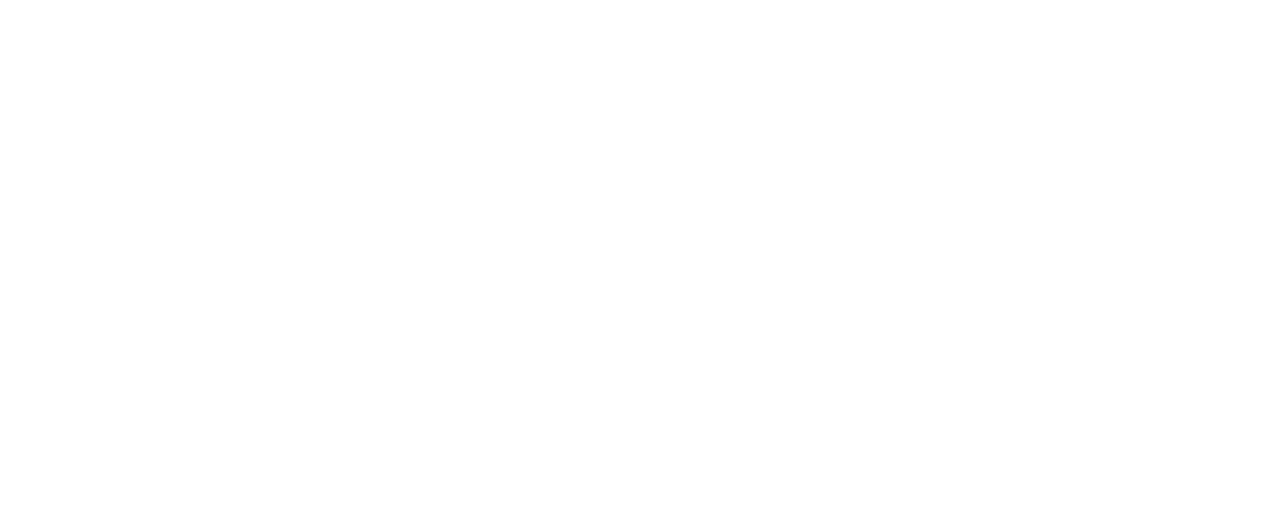
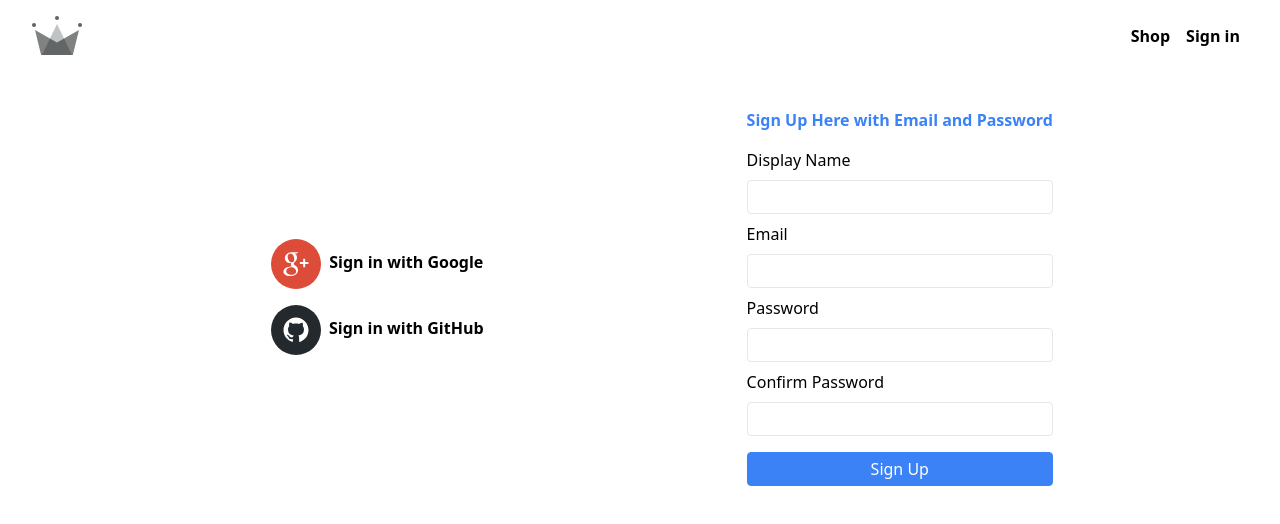
Before and after one commit to rhryansu/crwn-clothing, a React (Create React App) app: page /sign-in in a window 1280 px wide. Before the commit this address had no page. Shown: the top 524 px of the page. Built offline with nearby package versions, Linux system fonts and the light colour scheme; the HTML template or start-up script is replaced by a standard one.

Commit message:
v1.1 Add Sign-in and Sign-up with Firebase

```diff
--- a/package.json
+++ b/package.json
@@ -6,10 +6,12 @@
     "@testing-library/jest-dom": "^5.16.5",
     "@testing-library/react": "^13.4.0",
     "@testing-library/user-event": "^13.5.0",
+    "firebase": "^9.11.0",
     "react": "^18.2.0",
     "react-dom": "^18.2.0",
     "react-router-dom": "^6.4.2",
     "react-scripts": "5.0.1",
+    "react-social-icons": "^5.15.0",
     "sass": "^1.55.0",
     "web-vitals": "^2.1.4"
   },
--- a/src/App.js
+++ b/src/App.js
@@ -1,6 +1,7 @@
 import Home from "./routes/home/home.component";
 import { Routes, Route } from "react-router-dom";
 import Navigation from "./routes/navigation/navigation.component";
+import SignIn from "./routes/sign-in/sign-in.component";
 
 const Shop = () => {
   return <h1>Shop Page</h1>;
@@ -12,6 +13,7 @@
       <Route path="/" element={<Navigation />}>
         <Route index element={<Home />} />
         <Route path="shop" element={<Shop />} />
+        <Route path="sign-in" element={<SignIn />} />
       </Route>
     </Routes>
   );
--- /dev/null
+++ b/src/components/sign-up.component.jsx
@@ -0,0 +1,85 @@
+import React, { useState } from "react";
+
+function SignUp() {
+  const defaultFormFields = {
+    displayName: "",
+    email: "",
+    password: "",
+    confirmPassword: "",
+  };
+
+  const [formFields, setFormFields] = useState(defaultFormFields);
+  const { displayName, email, password, confirmPassword } = formFields;
+
+  console.log(formFields);
+
+  const handleChange = () => {
+    clearTimeout(this.timer);
+    this.timer = setTimeout(() => {
+      this.handleOnChange();
+    }, 1000);
+  }
+
+  const handleOnChange = (event) => {
+    const { name, value } = event.target;
+    setFormFields({ ...formFields, [name]: value });
+  };
+
+  return (
+    <div className="flex flex-col justify-center">
+      <h1 className="font-semibold text-blue-500">
+        Sign Up Here with Email and Password
+      </h1>
+      <form className="mt-4 flex flex-col items-start">
+        <label>Display Name</label>
+        <input
+          required
+          type="text"
+          className="w-full p-1 my-2 border rounded"
+          name="displayName"
+          value={displayName}
+          onChange={handleChange}
+        />
+
+        <label>Email</label>
+        <input
+          required
+          type="email"
+          className="w-full p-1 my-2 border rounded"
+          name="email"
+          value={email}
+          onChange={handleChange}
+        />
+
+        <label>Password</label>
+        <input
+          required
+          type="password"
+          className="w-full p-1 my-2 border rounded"
+          name="password"
+          value={password}
+          onChange={handleChange}
+        />
+
+        <label>Confirm Password</label>
+        <input
+          required
+          type="password"
+          className="w-full p-1 my-2 border rounded"
+          name="confirmPassword"
+          value={confirmPassword}
+          onChange={handleChange}
+        />
+
+        <button
+          type="submit"
+          className="w-full p-1 mt-2 text-white border rounded bg-blue-500 border-blue-500 hover:bg-white hover:text-blue-500 transition ease-in-out duration-500"
+        >
+          Sign Up
+        </button>
+      </form>
+    </div>
+  );
+}
+
+export default SignUp;
--- a/src/routes/home/home.component.jsx
+++ b/src/routes/home/home.component.jsx
@@ -1,4 +1,4 @@
-import CategoryContainer from "../../components/CategoryContainer.component";
+import CategoryContainer from "../../components/categoryContainer.component";
 import { Outlet } from "react-router-dom";
 
 function Home() {
--- a/src/routes/navigation/navigation.component.jsx
+++ b/src/routes/navigation/navigation.component.jsx
@@ -6,17 +6,24 @@
   return (
     <Fragment>
       <div>
-        <div className="navigation flex justify-between items-center box-border mx-8 my-2">
+        <div className="navigation flex justify-between items-center box-border mx-8 my-4">
           <Link className="logo" to="/">
-            <CrwnLogo className="logo" />
+            <CrwnLogo className="logo hover:sepia transition ease-in-out duration-500" />
           </Link>
           <div className="nav-links-container">
             <Link
-              className="nav-link font-semibold decoration-4 underline-offset-4 hover:underline decoration-red-500"
+              className="nav-link mx-2 font-semibold decoration-4 underline-offset-4 hover:underline decoration-red-500"
               to="/shop"
             >
               Shop
             </Link>
+            <Link
+              className="nav-link mx-2 font-semibold decoration-4 underline-offset-4 hover:underline decoration-red-500"
+              to="/sign-in"
+            >
+              Sign in
+            </Link>
+
           </div>
         </div>
         <Outlet />
--- /dev/null
+++ b/src/routes/sign-in/sign-in.component.jsx
@@ -0,0 +1,47 @@
+import { async } from "@firebase/util";
+import React from "react";
+import {
+  signInWithGoogle,
+  signInWithGithub,
+  createUserDocumentFromAuth,
+} from "../../utils/firebase/firebase.utils";
+import { SocialIcon } from "react-social-icons";
+import SignUp from "../../components/sign-up.component";
+
+function SignIn() {
+  const logGoogleUser = async () => {
+    const response = await signInWithGoogle();
+    const userDocRef = await createUserDocumentFromAuth(response.user);
+  };
+
+  const logGithubUser = async () => {
+    const response = await signInWithGithub();
+    const userDocRef = await createUserDocumentFromAuth(response.user);
+  };
+
+  return (
+    <div className="flex justify-evenly">
+      <div className="flex flex-col my-40 px-8 items-center">
+        <button
+          onClick={logGoogleUser}
+          className="w-full my-1 p-1 font-semibold border rounded border-hidden hover:bg-gray-300 transition ease-in-out duration-500"
+        >
+          <SocialIcon className="mx-2" network="google" />
+          Sign in with Google
+        </button>
+        <button
+          onClick={logGithubUser}
+          className="w-full my-1 p-1 font-semibold border rounded border-hidden hover:bg-gray-300 transition ease-in-out duration-500"
+        >
+          <SocialIcon className="mx-2" network="github" />
+          Sign in with GitHub
+        </button>
+      </div>
+      <div className="flex">
+        <SignUp />
+      </div>
+    </div>
+  );
+}
+
+export default SignIn;
--- /dev/null
+++ b/src/utils/firebase/firebase.utils.js
@@ -0,0 +1,54 @@
+import { initializeApp } from "firebase/app";
+import { getFirestore, doc, getDoc, setDoc } from "firebase/firestore";
+import {
+  getAuth,
+  signInWithRedirect,
+  signInWithPopup,
+  GoogleAuthProvider,
+  GithubAuthProvider
+} from "firebase/auth";
+
+const firebaseConfig = {
+  apiKey: "AIzaSyApdXdL1Ilg3vtHQmX9xFOfnAgSClsnczw",
+  authDomain: "crwn-clothing-db-4b0de.firebaseapp.com",
+  projectId: "crwn-clothing-db-4b0de",
+  storageBucket: "crwn-clothing-db-4b0de.appspot.com",
+  messagingSenderId: "174925257148",
+  appId: "1:174925257148:web:2640dac6dd7a87ba2633b9",
+  measurementId: "G-HCF9YCQTGN",
+};
+
+const app = initializeApp(firebaseConfig);
+
+const provider = new GoogleAuthProvider();
+provider.setCustomParameters({ prompt: "select_account" });
+
+export const auth = getAuth();
+export const signInWithGoogle = () => signInWithPopup(auth, provider);
+export const signInWithGoogleRedirect = () => signInWithRedirect(auth, provider);
+export const signInWithGithub = () => signInWithPopup(auth, new GithubAuthProvider());
+
+export const db = getFirestore();
+
+export const createUserDocumentFromAuth = async (userAuth) => {
+  const userDocRef = doc(db, 'users', userAuth.uid);
+
+  const userSnapshot = await getDoc(userDocRef);
+  console.log(userSnapshot.exists());
+
+  if (!userSnapshot.exists()) {
+    const { displayName, email } = userAuth;
+    const createdAt = new Date();
+
+    try {
+      await setDoc(userDocRef, {
+        displayName,
+        email,
+        createdAt
+      })
+    } catch (error) {
+      console.log(error);
+    }
+  }
+  return userDocRef;
+}
```
Also changed, not shown: src/assets/crown.svg, 1 other file (tests, documents, lock files or other folders).
